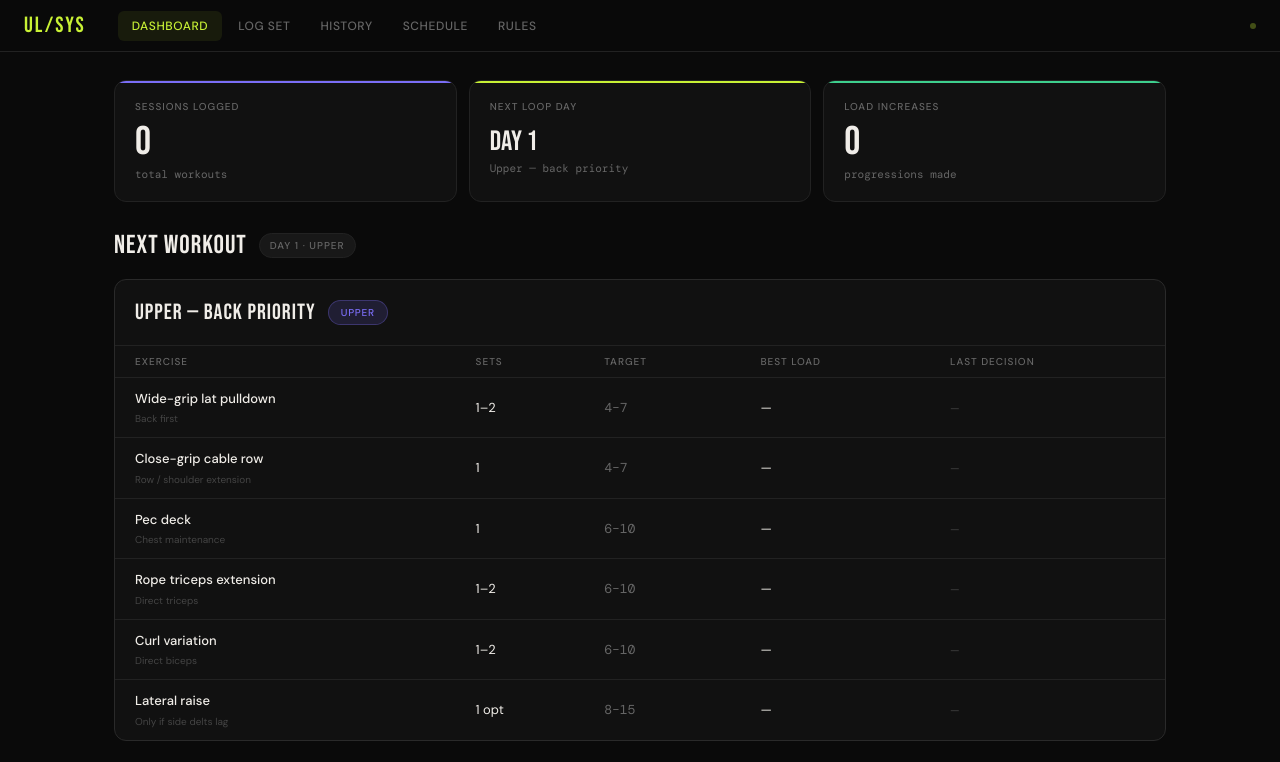
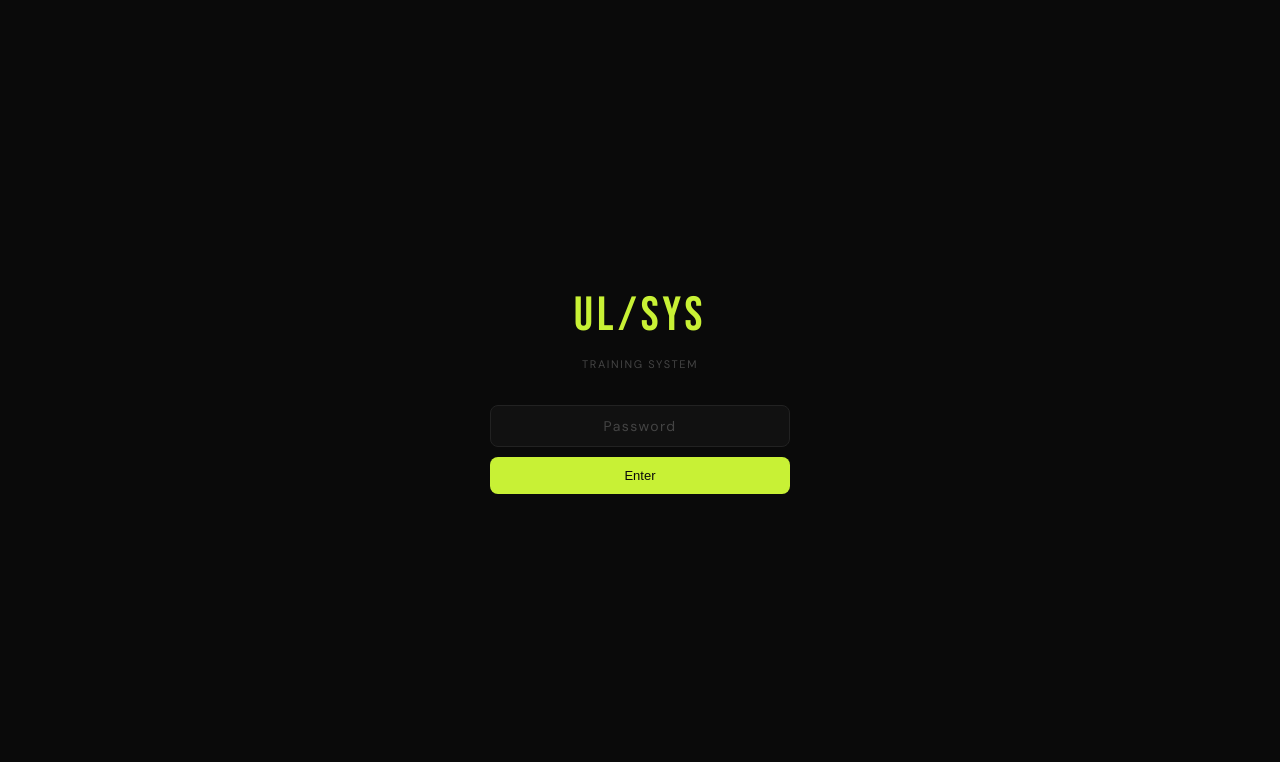
Before and after one commit to LiquifyCD/Workout-Tracker, a plain HTML site: page index.html in a window 1280 px wide. Shown: the top 762 px of the page. Drawn offline with nearby package versions, Linux system fonts and the light colour scheme.

Commit message:
Add lock screen with password authentication

```diff
--- a/index.html
+++ b/index.html
@@ -226,6 +226,15 @@ select option{background:var(--bg2);}
 </head>
 <body>
 
+<div id="lock-screen" style="position:fixed;inset:0;background:#0a0a0a;z-index:9999;display:flex;align-items:center;justify-content:center;">
+  <div style="text-align:center;width:300px;">
+    <div style="font-family:'Bebas Neue',sans-serif;font-size:48px;color:#c8f135;letter-spacing:4px;margin-bottom:4px;">UL/SYS</div>
+    <div style="font-size:11px;color:#444;letter-spacing:.15em;text-transform:uppercase;margin-bottom:32px;">Training System</div>
+    <input type="password" id="pw-input" placeholder="Password" onkeydown="if(event.key==='Enter')checkPw()" style="width:100%;background:#111;border:1px solid #222;border-radius:8px;color:#f0ede8;font-size:14px;padding:11px 14px;margin-bottom:10px;outline:none;text-align:center;letter-spacing:.1em;">
+    <button onclick="checkPw()" style="width:100%;background:#c8f135;color:#0a0a0a;border:none;border-radius:8px;padding:11px;font-size:13px;font-weight:500;cursor:pointer;">Enter</button>
+    <div id="pw-error" style="font-size:11px;color:#ff5252;margin-top:10px;opacity:0;transition:opacity .2s;">Incorrect password</div>
+  </div>
+</div>
 <nav>
   <div class="nav-logo">UL/SYS</div>
   <div class="nav-links">
@@ -863,6 +872,23 @@ function showTab(id, el) {
 }
 
 renderAll();
+
+const PW = 'ClarkKent';
+function checkPw() {
+  const val = document.getElementById('pw-input').value;
+  if (val === PW) {
+    sessionStorage.setItem('ul-auth','1');
+    document.getElementById('lock-screen').style.display='none';
+  } else {
+    const err = document.getElementById('pw-error');
+    err.style.opacity='1';
+    document.getElementById('pw-input').value='';
+    setTimeout(()=>err.style.opacity='0',2000);
+  }
+}
+if (sessionStorage.getItem('ul-auth')==='1') {
+  document.getElementById('lock-screen').style.display='none';
+}
 </script>
 </body>
 </html>
```
